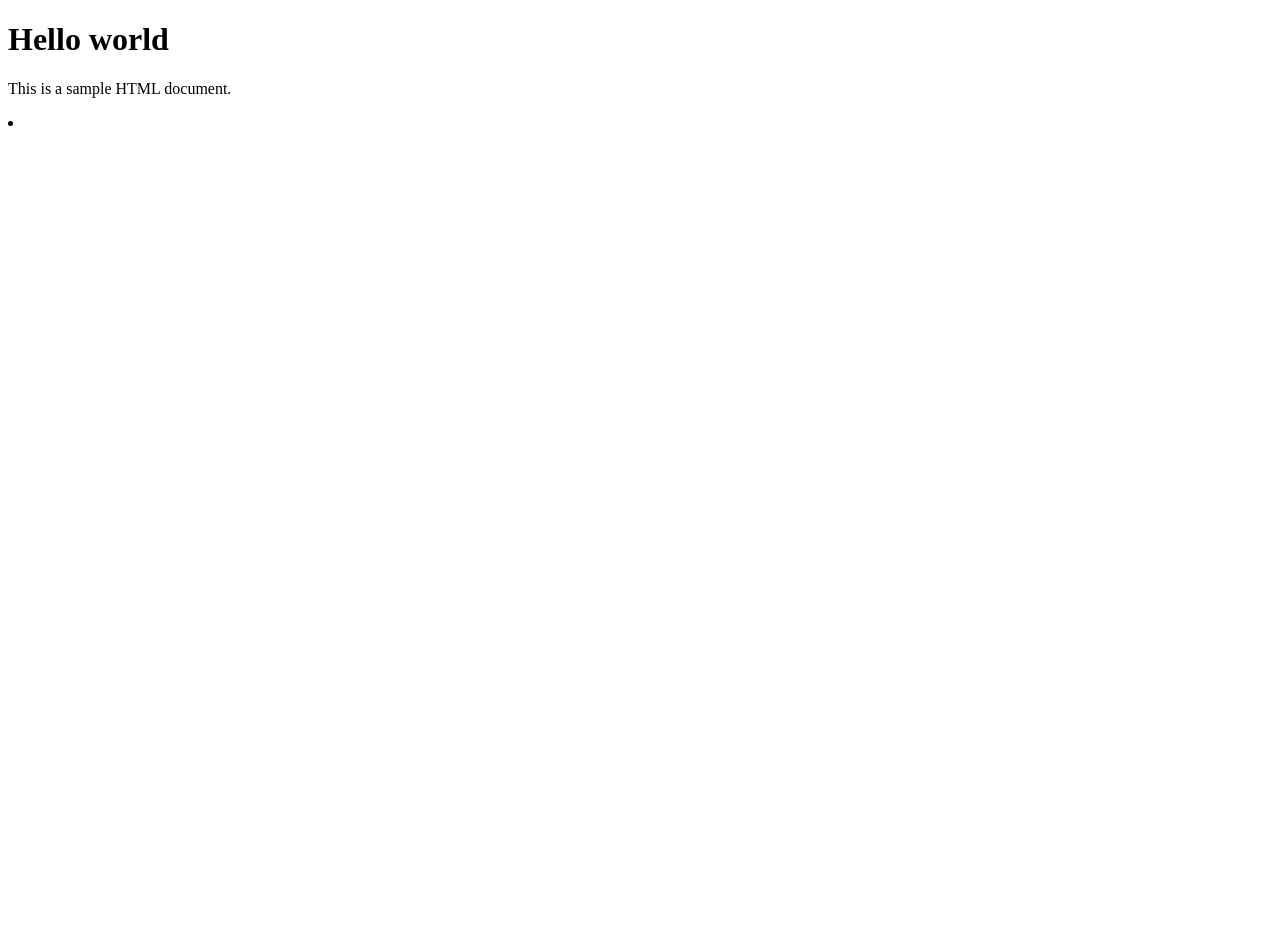
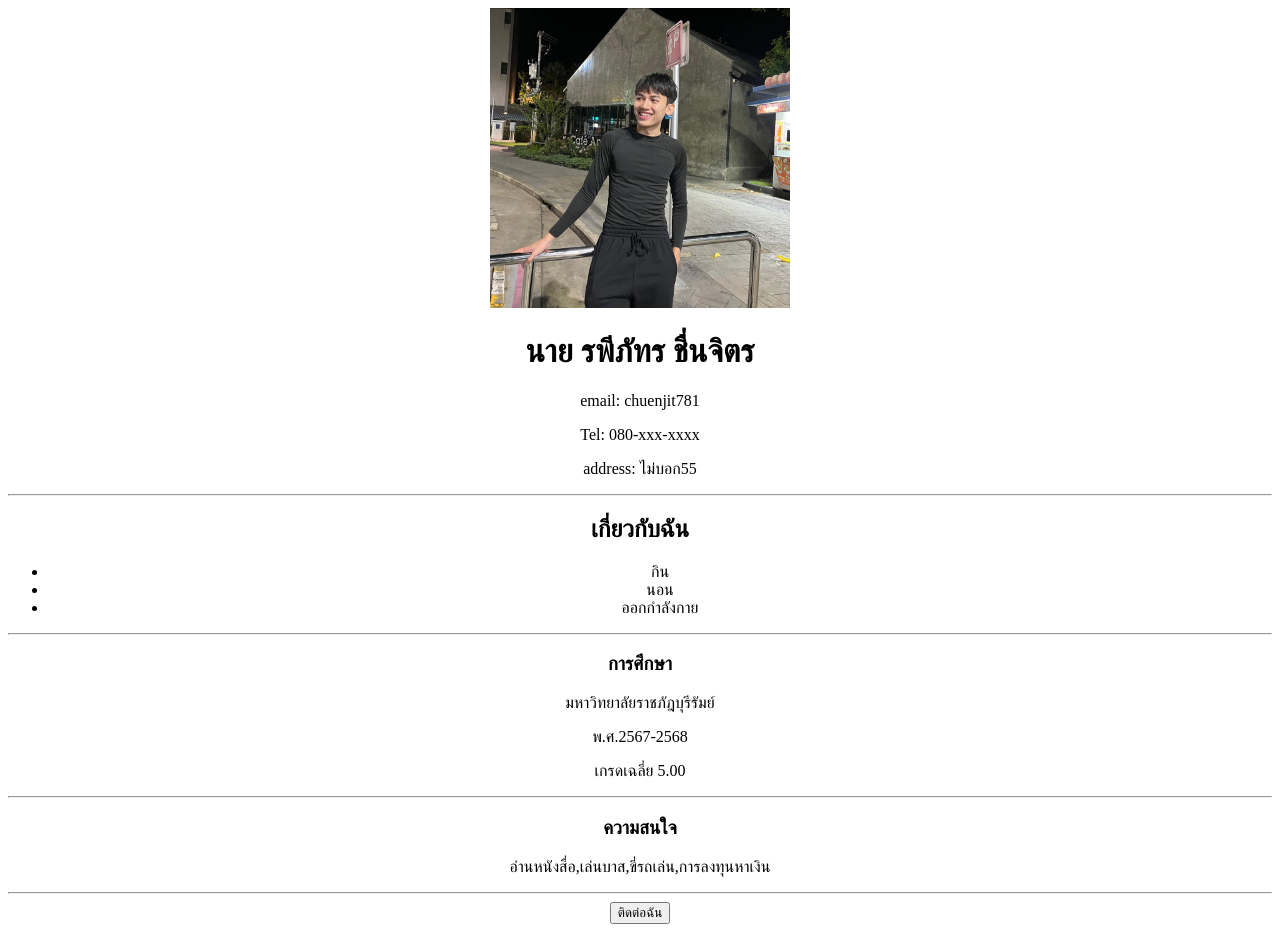
Before and after one commit to chuenjit781-prog/chuenjit781-prog.github.io, a plain HTML site: page index.html in a window 1280 px wide. Before the commit the page ends 800 px from the top, so only its background shows below. Drawn offline with Linux system fonts and the light colour scheme.

Commit message:
update rapephat

```diff
--- a/index.html
+++ b/index.html
@@ -6,9 +6,41 @@
     <title>Document</title>
 </head>
 <body>
+    <center>
+        <img src="img/54357.jpg" alt=""height="300">
+        <h1>นาย รพีภัทร ชื่นจิตร</h1>
+        <p>email: chuenjit781</p>
+        <p>Tel: 080-xxx-xxxx</p>
+        <p>address: ไม่บอก55</p>
+        <hr>
+    <center>
 
-    <h1>Hello world</h1>
-    <p>This is a sample HTML document.</p>
-    <li></li>
+    <center>
+        <h2>เกี่ยวกับฉัน</h2>
+        <ul>
+        <li>กิน</li>
+        <li>นอน</li>
+        <li>ออกกำลังกาย</li>
+        </ul>
+        <hr>
+    <center>
+
+    <center>
+        <h3>การศึกษา</h3>
+        <p>มหาวิทยาลัยราชภัฎบุรีรัมย์</p>
+        <p>พ.ศ.2567-2568</p>
+        <p>เกรดเฉลี่ย 5.00</p>
+        <hr>
+    <center>
+
+    <center>
+        <h3>ความสนใจ</h3>
+        <p>อ่านหนังสื่อ,เล่นบาส,ขี่รถเล่น,การลงทุนหาเงิน</p>
+        <hr>
+    </center>
+
+    </center>
+        <button onClick="window.location='https://www.facebook.com/index.php/'">ติดต่อฉัน</button>
+    </center>
 </body>
 </html>
```
Also changed, not shown: contact.html (added), img/54357.jpg (added).
